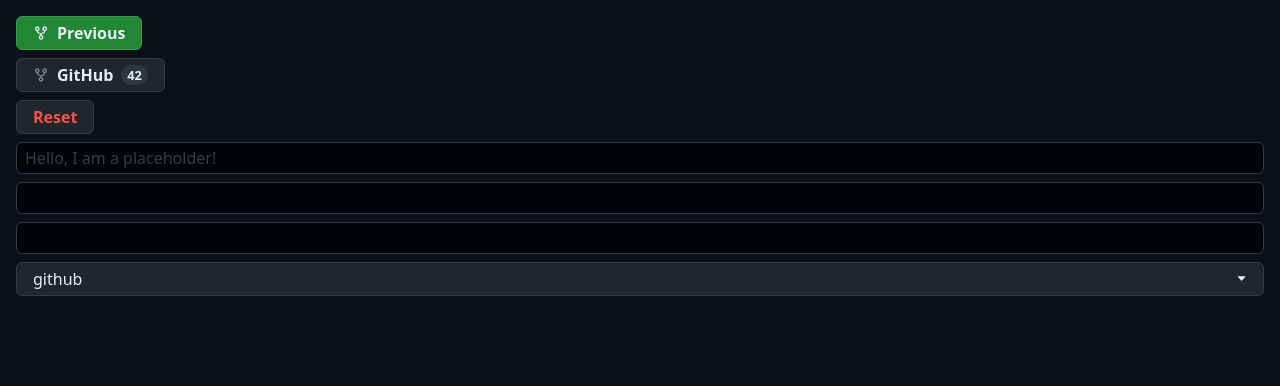
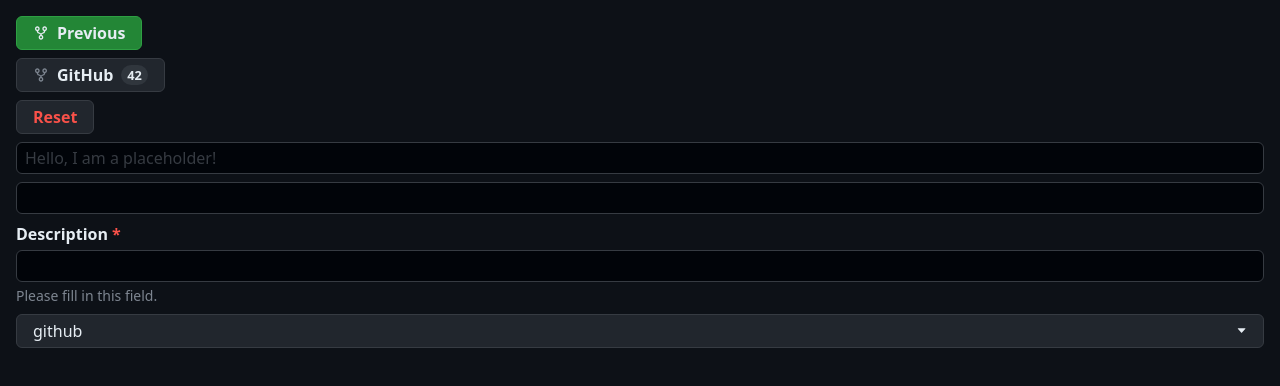
Before and after one commit to 0l1v3rr/github-readme-tech-stack, a React (Vite) app in the folder client/: page / in a window 1280 px wide. Shown: the top 386 px of the page. Built offline with nearby package versions, Linux system fonts and the light colour scheme.

Commit message:
client: add InputWrapper component

```diff
--- a/client/src/App.tsx
+++ b/client/src/App.tsx
@@ -2,6 +2,7 @@ import Button from "./components/ui/Button";
 import { BiGitRepoForked } from "react-icons/bi";
 import Input from "./components/ui/Input";
 import Select from "./components/ui/Select";
+import InputWrapper from "./components/ui/InputWrapper";
 
 const App = () => {
   return (
@@ -19,7 +20,14 @@ const App = () => {
 
       <Input variant="primary" placeholder="Hello, I am a placeholder!" />
       <Input variant="secondary" />
-      <Input variant="danger" />
+
+      <InputWrapper
+        label="Description"
+        description="Please fill in this field."
+        htmlFor="input"
+      >
+        <Input variant="danger" id="input" required />
+      </InputWrapper>
 
       <Select
         selected={{
--- /dev/null
+++ b/client/src/components/ui/InputWrapper.tsx
@@ -0,0 +1,37 @@
+import { FC, ReactElement } from "react";
+
+interface InputWrapperProps {
+  label: string;
+  description?: string;
+  htmlFor?: string;
+  children: ReactElement;
+}
+
+const InputWrapper: FC<InputWrapperProps> = ({
+  htmlFor,
+  children,
+  label,
+  description,
+}) => {
+  return (
+    <div className="flex flex-col gap-1">
+      <label
+        htmlFor={htmlFor}
+        className="flex select-none items-start gap-1 font-semibold text-gh-text"
+      >
+        {label}{" "}
+        {children.props.required && (
+          <span className="text-gh-red-active">*</span>
+        )}
+      </label>
+
+      {children}
+
+      {description !== undefined && (
+        <div className="text-sm text-gh-text-secondary">{description}</div>
+      )}
+    </div>
+  );
+};
+
+export default InputWrapper;
```
